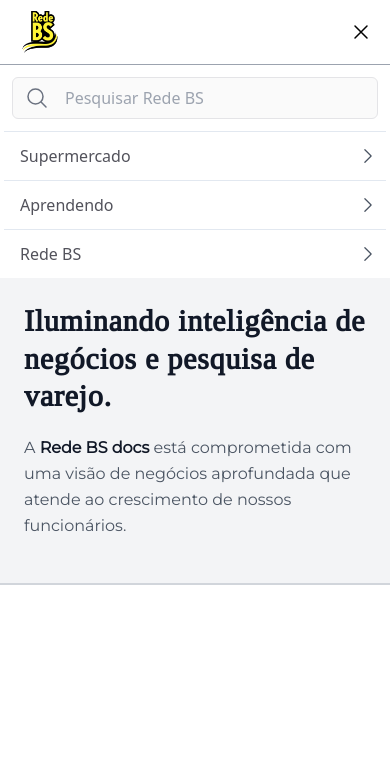
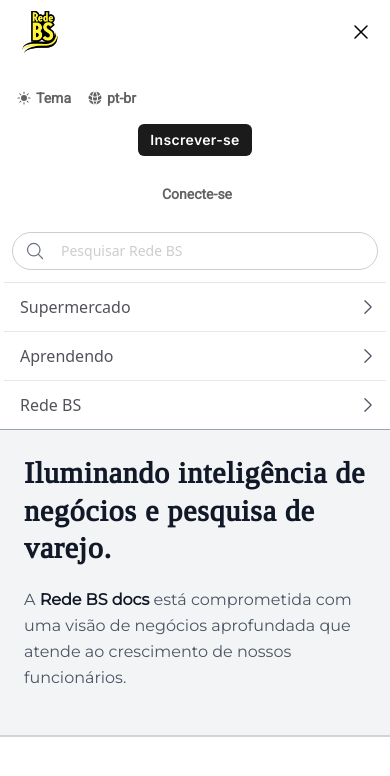
Before and after one commit to Earth-Hominid/Learning-Portal, a Next.js app: page / in a window 390 px wide. Both pictures are taken after a click on the button 361 px from the left and 32 px from the top of the page. Shown: the top 776 px of the page. Built offline with nearby package versions, Linux system fonts and the light colour scheme; a web font is replaced by a local one.

Commit message:
bottom nav updated, spacing updated, searchbar width set to max small

```diff
--- a/components/Header.tsx
+++ b/components/Header.tsx
@@ -46,17 +46,8 @@
         navigationMenuToggle={navigationMenuToggle}
         handleToggleLanguage={handleToggleLanguage}
         englishMode={englishMode}
+        toggleNavigationButton={toggleNavigationButton}
       />
-      {navigationMenuToggle ? (
-        <BottomNav
-          toggleNavigationButton={toggleNavigationButton}
-          englishMode={englishMode}
-          darkMode={darkMode}
-          handleToggleLanguage={handleToggleLanguage}
-        />
-      ) : (
-        ''
-      )}
     </>
   );
 };
--- a/components/navigation/bottom-nav/BottomNav.tsx
+++ b/components/navigation/bottom-nav/BottomNav.tsx
@@ -3,15 +3,21 @@
 import { useRouter } from 'next/router';
 import MenuAccordian from './accordian/MenuAccordian';
 import SearchBar from '../searchbar/SearchBar';
+import ThemeButton from '../top-nav/buttons/ThemeButton';
+import LanguageButton from '../top-nav/buttons/LanguageButton';
+import LogInButton from '../top-nav/buttons/LogIn';
+import SignUpButton from '../top-nav/buttons/SignUp';
 
 import {
   BottomNavigationMenu,
   ActionButtonHolder,
   NavigationMenu,
+  AuthHolder,
 } from './Styles';
 
 const BottomNav = ({
   toggleNavigationButton,
+  handleToggleThemeClick,
   englishMode,
   darkMode,
   handleToggleLanguage,
@@ -20,6 +26,7 @@
   englishMode: boolean | null;
   darkMode: boolean | null;
   handleToggleLanguage: () => void;
+  handleToggleThemeClick: () => void;
 }) => {
   const router = useRouter();
 
@@ -57,6 +64,27 @@
 
   return (
     <BottomNavigationMenu>
+      <AuthHolder>
+        <li>
+          <ThemeButton
+            handleToggleThemeClick={handleToggleThemeClick}
+            darkMode={darkMode}
+            englishMode={englishMode}
+          />
+        </li>
+        <li>
+          <LanguageButton
+            handleToggleLanguage={handleToggleLanguage}
+            englishMode={englishMode}
+          />
+        </li>
+      </AuthHolder>
+      <ActionButtonHolder>
+        <SignUpButton englishMode={englishMode} />
+      </ActionButtonHolder>
+      <ActionButtonHolder>
+        <LogInButton englishMode={englishMode} />
+      </ActionButtonHolder>
       <ActionButtonHolder>
         <SearchBar />
       </ActionButtonHolder>
--- a/components/navigation/bottom-nav/Styles.ts
+++ b/components/navigation/bottom-nav/Styles.ts
@@ -13,9 +13,21 @@
 export const ActionButtonHolder = tw.div`
   flex
   flex-row
+  items-center
+  justify-center
   space-x-2
   p-3
 `;
 
 export const NavigationMenu = tw.div`
 `;
+
+export const AuthHolder = tw.ul`
+  flex
+  flex-row
+  w-full
+  items-center
+  space-x-2
+  mx-3
+  mt-5
+`;
--- a/components/navigation/searchbar/SearchBar.tsx
+++ b/components/navigation/searchbar/SearchBar.tsx
@@ -26,6 +26,7 @@
       </IconHolder>
       <PlaceholderInput
         type="text"
+        autoComplete="off"
         value={term}
         onChange={(e: React.ChangeEvent<HTMLInputElement>) =>
           setTerm(e.target.value)
--- a/components/navigation/searchbar/Styles.ts
+++ b/components/navigation/searchbar/Styles.ts
@@ -6,33 +6,39 @@
   items-center
   space-x-2
   border
-  border-zinc-200
-  rounded-md
+  border-[#cdcdcd]
+  dark:border-yellow-100
+  rounded-full
   px-3
   py-1
-  bg-zinc-50
+  dark:bg-[#1c1c1c]
+  active:border-[#FDF335]
+  max-w-sm
+  text-sm
 `;
 
 export const IconHolder = tw.div`
-  h-6
-  w-6
+  h-5
+  w-5
   text-gray-500
+  dark:text-yellow-100
 `;
 
 export const PlaceholderInput = tw.input`
-  text-gray-500
   flex
   flex-1
   py-1
   px-2
-  border-md
-  bg-zinc-50
+  placeholder:text-[#cdcdcd]
+  text-[#616161]
+  bg-white
+  dark:text-[#cdcdcd]
+  dark:placeholder:text-yellow-50
+  dark:bg-[#1c1c1c]
   focus:outline-none
-  focus:border-gray-500
-  focus:ring-1
-  focus:rounded-md
-  focus:ring-gray-500
-  focus:bg-yellow-50
+  focus:ring-none
+
+  rounded-full
 `;
 
 export const HiddenButton = tw.button``;
--- a/components/navigation/top-nav/TopNav.tsx
+++ b/components/navigation/top-nav/TopNav.tsx
@@ -4,6 +4,7 @@
 import LogInButton from './buttons/LogIn';
 import SignUpButton from './buttons/SignUp';
 import { Bars3Icon, XMarkIcon } from '@heroicons/react/24/outline';
+import BottomNav from '../bottom-nav/BottomNav';
 
 import {
   MainContainer,
@@ -25,13 +26,15 @@
   englishMode,
   handleToggleThemeClick,
   handleToggleLanguage,
+  toggleNavigationButton,
 }: {
-  handleNavigationMenuClick: Function;
+  handleNavigationMenuClick: () => void;
   navigationMenuToggle: boolean;
   handleToggleThemeClick: () => void;
   handleToggleLanguage: () => void;
   englishMode: boolean | null;
   darkMode: boolean | null;
+  toggleNavigationButton: () => void;
 }) => {
   return (
     <MainContainer>
@@ -86,6 +89,17 @@
           </li>
         </AuthHolder>
       </InsideContainer>
+      {navigationMenuToggle ? (
+        <BottomNav
+          toggleNavigationButton={toggleNavigationButton}
+          englishMode={englishMode}
+          darkMode={darkMode}
+          handleToggleLanguage={handleToggleLanguage}
+          handleToggleThemeClick={handleToggleThemeClick}
+        />
+      ) : (
+        ''
+      )}
     </MainContainer>
   );
 };
--- a/components/navigation/top-nav/buttons/ThemeButton.tsx
+++ b/components/navigation/top-nav/buttons/ThemeButton.tsx
@@ -13,9 +13,9 @@
   return (
     <StyledThemeButton onClick={handleToggleThemeClick}>
       {darkMode ? (
+        <MoonIcon className="h-4 w-4" />
+      ) : (
         <SunIcon className="h-4 w-4" />
-      ) : (
-        <MoonIcon className="h-4 w-4" />
       )}
       <ThemeButtonText>{englishMode ? 'Theme' : 'Tema'}</ThemeButtonText>
     </StyledThemeButton>
```
